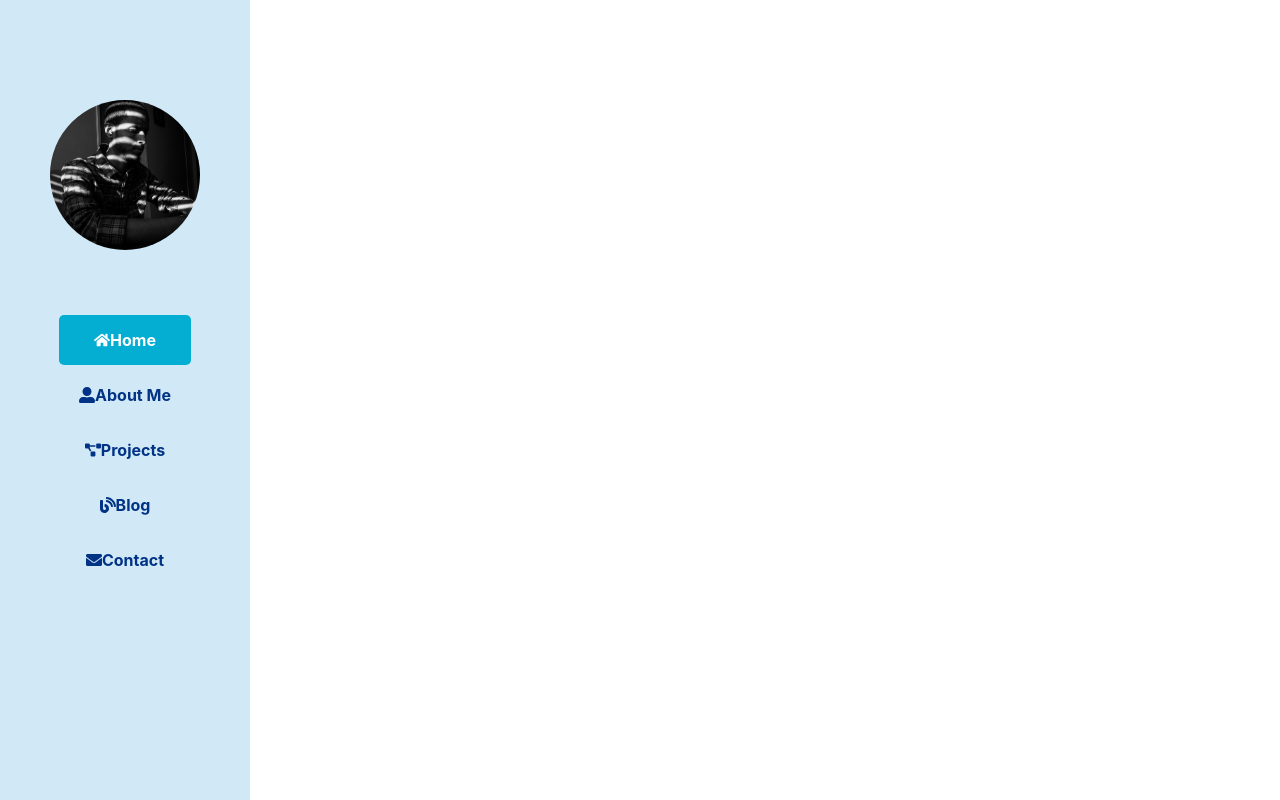
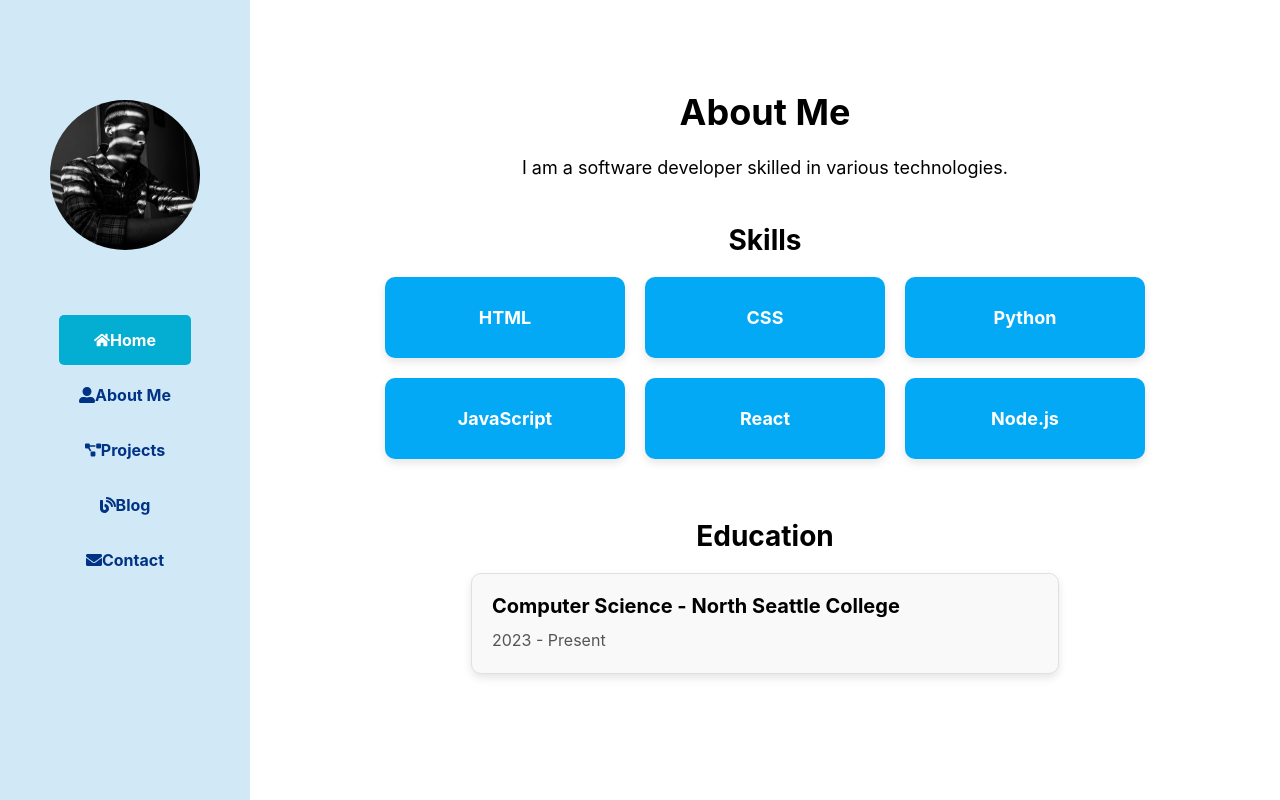
Before and after one commit to ErmiyasHailemichael/Ermi-s-corner, a React (Create React App) app: page /about in a window 1280 px wide. Built offline with nearby package versions, Linux system fonts and the light colour scheme.

Commit message:
about updated

```diff
--- a/package.json
+++ b/package.json
@@ -3,6 +3,10 @@
   "version": "0.1.0",
   "private": true,
   "dependencies": {
+    "@fortawesome/fontawesome-svg-core": "^6.6.0",
+    "@fortawesome/free-brands-svg-icons": "^6.6.0",
+    "@fortawesome/free-solid-svg-icons": "^6.6.0",
+    "@fortawesome/react-fontawesome": "^0.2.2",
     "@testing-library/jest-dom": "^5.17.0",
     "@testing-library/react": "^13.4.0",
     "@testing-library/user-event": "^13.5.0",
--- a/src/App.js
+++ b/src/App.js
@@ -2,6 +2,7 @@ import React, { useState } from 'react';
 import { BrowserRouter as Router, Routes, Route } from 'react-router-dom';
 import Sidebar from './components/Sidebar';
 import Home from './components/Home';
+import About from './components/About';
 
 
 function App() {
@@ -15,10 +16,10 @@ function App() {
         <div className="content"> {/* Wrap your routes in a div to avoid overlap */}
           <Routes>
             <Route path="/" element={<Home />} />
-            {/* <Route path="/about" element={<About />} />
-            <Route path="/projects" element={<Projects />} />
+             <Route path="/about" element={<About />} />
+            {/* <Route path="/projects" element={<Projects />} />
             <Route path="/blog" element={<Blog />} />
-            <Route path="/contact" element={<Contact />} /> */}
+            <Route path="/contact" element={<Contact />} />  */}
           </Routes>
         </div>
       </div>
--- /dev/null
+++ b/src/components/About.js
@@ -0,0 +1,39 @@
+import React from 'react';
+import '../styles/about.css'; // Make sure this path is correct
+
+const About = () => {
+  return (
+    <div className="about">
+      <h2>About Me</h2>
+      <p>I am a software developer skilled in various technologies.</p>
+
+      {/* Skills Section */}
+      <div className="skills">
+        <h3>Skills</h3>
+        <div className="skill-boxes">
+          <div className="skill-box">HTML</div>
+          <div className="skill-box">CSS</div>
+          <div className="skill-box">Python</div>
+          <div className="skill-box">JavaScript</div>
+          <div className="skill-box">React</div>
+          <div className="skill-box">Node.js</div>
+          {/* Add more skills as needed */}
+        </div>
+      </div>
+
+      {/* Education Timeline */}
+      <div className="education">
+        <h3>Education</h3>
+        <div className="timeline">
+          <div className="timeline-item">
+            <h4>Computer Science - North Seattle College</h4>
+            <p>2023 - Present</p>
+          </div>
+          {/* Add more timeline items as needed */}
+        </div>
+      </div>
+    </div>
+  );
+};
+
+export default About;
--- /dev/null
+++ b/src/styles/about.css
@@ -0,0 +1,120 @@
+.about {
+  padding: 40px;
+  text-align: center;
+}
+
+.about h2 {
+  font-size: 36px;
+  margin-bottom: 20px;
+}
+
+.about p {
+  max-width: 700px;
+  margin: 0 auto 40px;
+  font-size: 18px;
+  line-height: 1.6;
+}
+
+/* Skills Section */
+.skills {
+  margin-top: 40px;
+}
+
+.skills h3 {
+  font-size: 28px;
+  margin-bottom: 20px;
+}
+
+.skill-boxes {
+  display: flex;
+  flex-wrap: wrap;
+  justify-content: center;
+  gap: 20px; /* Space between skill boxes */
+  margin-bottom: 40px; /* Space between skills and the timeline */
+}
+
+.skill-box {
+  padding: 30px 20px;
+  background-color: #03a9f4;
+  color: white;
+  border-radius: 10px;
+  box-shadow: 0 4px 8px rgba(0, 0, 0, 0.1);
+  width: 200px; /* Larger width for a bigger box */
+  text-align: center;
+  font-size: 18px;
+  font-weight: bold;
+  transition: transform 0.3s ease, background-color 0.3s ease;
+  display: flex;
+  align-items: center;
+  justify-content: center;
+}
+
+.skill-box:hover {
+  background-color: #0288d1; /* Hover effect */
+  transform: translateY(-5px); /* Lift the box on hover */
+}
+
+/* Education Timeline */
+.education {
+  margin-top: 60px;
+}
+
+.education h3 {
+  font-size: 28px;
+  margin-bottom: 20px;
+}
+
+.timeline {
+  display: flex;
+  flex-direction: column;
+  align-items: center;
+  gap: 30px; /* Space between timeline items */
+}
+
+.timeline-item {
+  position: relative;
+  background-color: #f9f9f9;
+  border-radius: 10px;
+  padding: 20px;
+  margin: 0 auto;
+  width: 60%;
+  text-align: left;
+  box-shadow: 0 4px 8px rgba(0, 0, 0, 0.1);
+  border: 1px solid #e0e0e0;
+}
+
+.timeline-item h4 {
+  margin: 0 0 10px;
+  font-size: 20px;
+}
+
+.timeline-item p {
+  margin: 0;
+  font-size: 16px;
+  color: #555;
+}
+
+/* Responsive Design */
+@media (max-width: 768px) {
+  .timeline-item {
+    width: 80%;
+  }
+
+  .skill-box {
+    width: 150px; /* Smaller boxes on smaller screens */
+  }
+}
+
+@media (max-width: 480px) {
+  .timeline-item {
+    width: 90%;
+  }
+
+  .skill-box {
+    width: 120px; /* Even smaller boxes on very small screens */
+  }
+
+  .about p {
+    font-size: 16px; /* Smaller font for better readability */
+  }
+}
```
Also changed, not shown: 1 other file (tests, documents, lock files or other folders).
